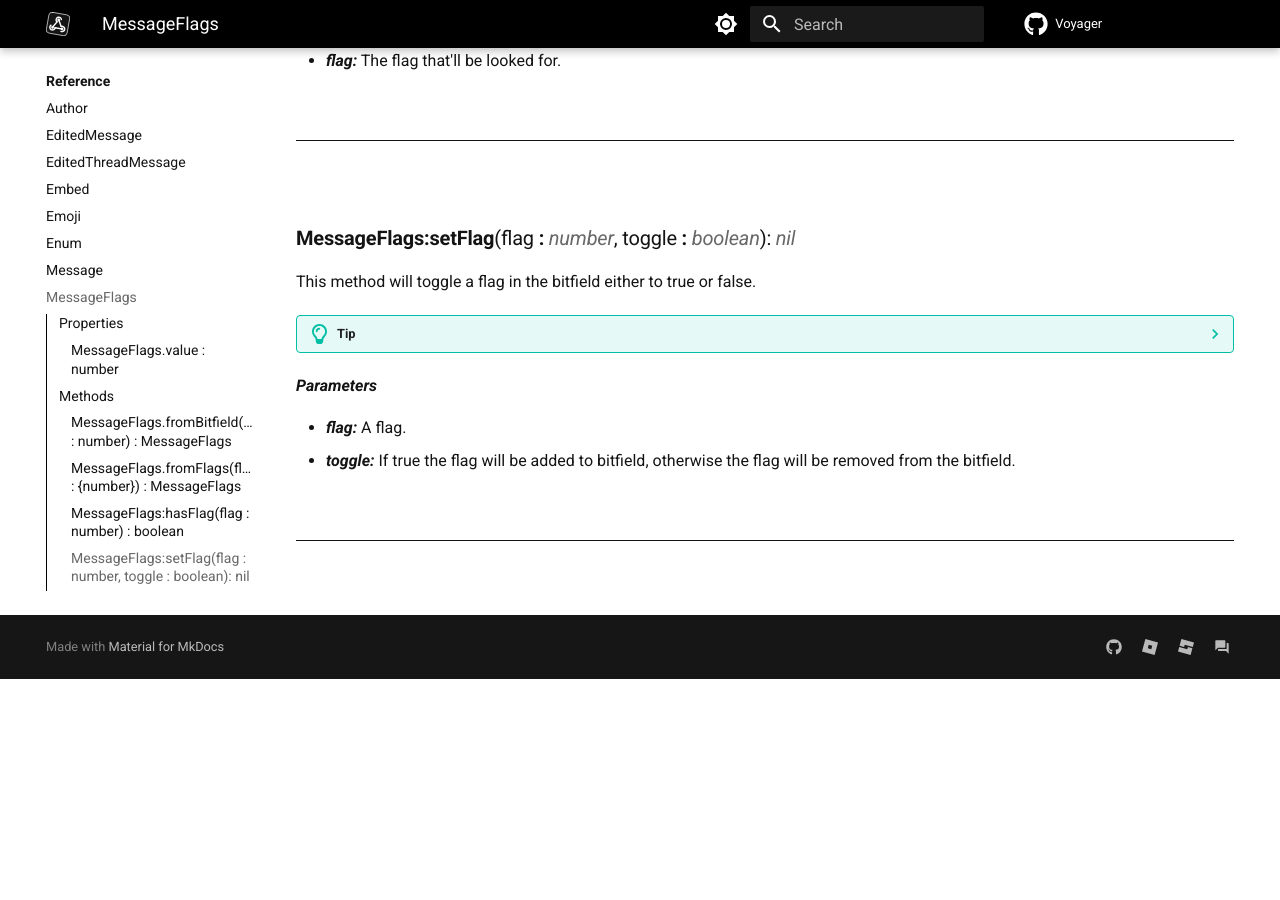
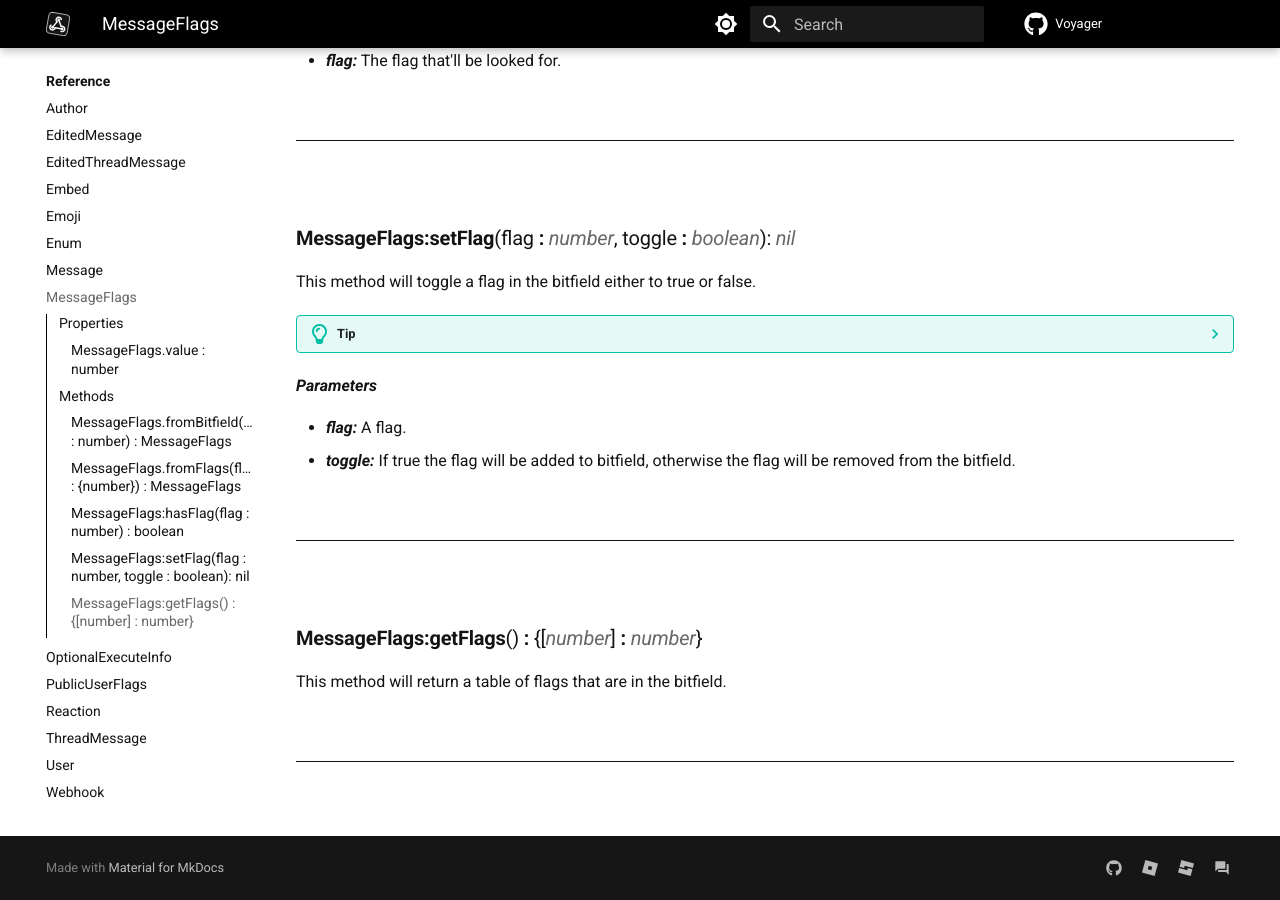
Before and after one commit to Jodenee/Voyager, an MkDocs documentation site: the page built from docs/Reference/MessageFlags.md, in a window 1280 px wide and 900 px high, scrolled down 1553 px. Built offline with MkDocs 1.6.1 and Material for MkDocs 9.7.7, drawn with Linux system fonts in a browser that asks for light colours; comment, search, counter and statistics services are not loaded; the version menu is left out; before the commit the page ends 2232 px from its top, so only the background shows below that.

Commit message:
Update MessageFlags
doc getFlags()

```diff
--- a/docs/Reference/MessageFlags.md
+++ b/docs/Reference/MessageFlags.md
@@ -80,3 +80,12 @@ This method will toggle a flag in the bitfield either to true or false.
 ---
 
 <br />
+
+### **MessageFlags:getFlags**() **:** {[[*number*](https://create.roblox.com/docs/scripting/luau/numbers)] **:** [*number*](https://create.roblox.com/docs/scripting/luau/numbers)}
+This method will return a table of flags that are in the bitfield.
+
+<br />
+
+---
+
+<br />
```
